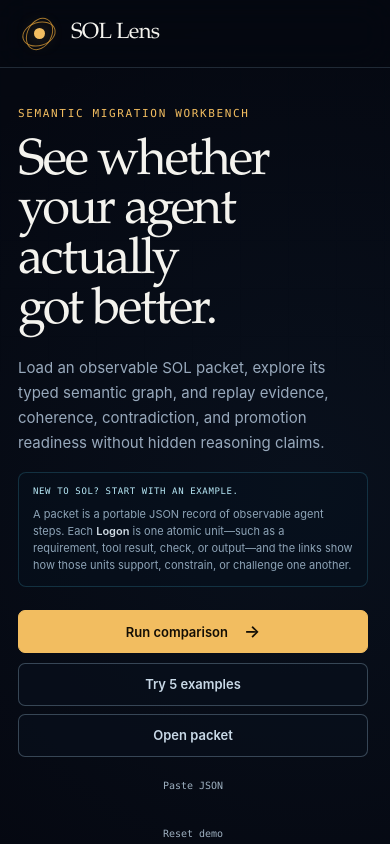
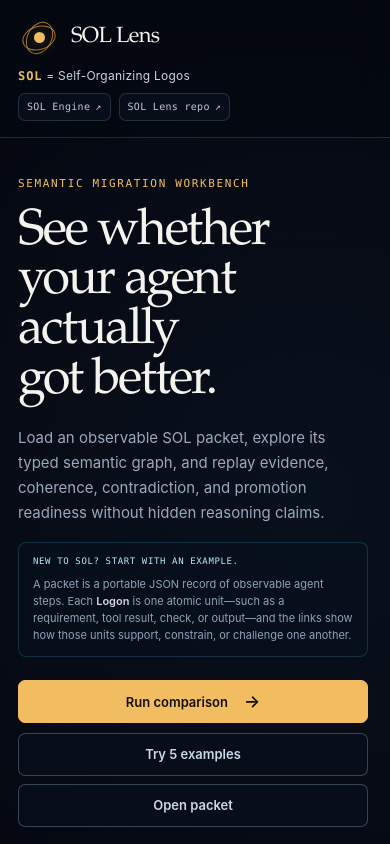
Before and after one commit to TechmanStudios/sol-lens, a Next.js app: page / in a window 390 px wide. Shown: the top 844 px of the page. Built offline with nearby package versions, Linux system fonts and the light colour scheme.

Commit message:
Clarify SOL identity in top bar

```diff
--- a/app/globals.css
+++ b/app/globals.css
@@ -89,6 +89,68 @@
   z-index: 5;
   background: rgba(5, 8, 17, 0.76);
   backdrop-filter: blur(18px);
+}
+
+.sol-context {
+  min-width: 0;
+  flex: 1;
+  display: flex;
+  align-items: center;
+  justify-content: center;
+  gap: 20px;
+  padding: 0 24px;
+}
+
+.sol-context-copy {
+  min-width: 0;
+  display: grid;
+  gap: 3px;
+  color: #c7d5e2;
+  font-size: 12px;
+  letter-spacing: 0.02em;
+}
+
+.sol-context-copy strong {
+  color: var(--solar-bright);
+  font-family: var(--mono);
+  letter-spacing: 0.08em;
+}
+
+.sol-context-copy small {
+  color: var(--quiet);
+  font-size: 10px;
+  line-height: 1.35;
+}
+
+.repo-links {
+  display: flex;
+  align-items: center;
+  gap: 8px;
+  flex: 0 0 auto;
+}
+
+.repo-links a {
+  min-height: 30px;
+  display: inline-flex;
+  align-items: center;
+  gap: 5px;
+  padding: 0 10px;
+  border: 1px solid var(--line);
+  border-radius: 7px;
+  color: #b9cadb;
+  background: rgba(11, 20, 34, 0.62);
+  font-family: var(--mono);
+  font-size: 10px;
+  letter-spacing: 0.03em;
+  text-decoration: none;
+  transition: 180ms ease;
+}
+
+.repo-links a:hover,
+.repo-links a:focus-visible {
+  border-color: rgba(85, 207, 245, 0.58);
+  color: var(--cyan);
+  outline: none;
 }
 
 .brand-row,
@@ -1045,12 +1107,33 @@
 
 @media (max-width: 820px) {
   .topbar {
-    padding: 0 18px;
+    min-height: 106px;
+    flex-wrap: wrap;
+    align-content: center;
+    gap: 8px 16px;
+    padding: 10px 18px;
   }
 
   .status-badge,
   .topbar-actions .icon-button:not(:last-child) {
     display: none;
+  }
+
+  .sol-context {
+    order: 3;
+    flex-basis: 100%;
+    justify-content: space-between;
+    gap: 12px;
+    padding: 0;
+  }
+
+  .sol-context-copy small {
+    display: none;
+  }
+
+  .repo-links a {
+    min-height: 28px;
+    padding: 0 8px;
   }
 
   .main-grid {
@@ -1093,6 +1176,18 @@
   .inspector-detail {
     grid-column: 1 / -1;
     grid-row: 2;
+  }
+}
+
+@media (max-width: 520px) {
+  .topbar {
+    min-height: 138px;
+  }
+
+  .sol-context {
+    align-items: flex-start;
+    flex-direction: column;
+    gap: 8px;
   }
 }
 
--- a/app/sol-lens-workbench.tsx
+++ b/app/sol-lens-workbench.tsx
@@ -180,6 +180,33 @@
           <span className="status-badge">
             <i /> Local replay × SOL Engine
           </span>
+        </div>
+        <div className="sol-context" aria-label="About SOL and its repositories">
+          <div className="sol-context-copy">
+            <span>
+              <strong>SOL</strong> = Self-Organizing Logos
+            </span>
+            <small>
+              Engine: research foundation · Lens: semantic trace workbench · Not
+              the GPT-5.6 Sol model name
+            </small>
+          </div>
+          <nav className="repo-links" aria-label="Project repositories">
+            <a
+              href="https://github.com/TechmanStudios/sol"
+              target="_blank"
+              rel="noreferrer"
+            >
+              SOL Engine <span aria-hidden="true">↗</span>
+            </a>
+            <a
+              href="https://github.com/TechmanStudios/sol-lens"
+              target="_blank"
+              rel="noreferrer"
+            >
+              SOL Lens repo <span aria-hidden="true">↗</span>
+            </a>
+          </nav>
         </div>
         <div className="topbar-actions" aria-label="Application status">
           <span className="topbar-mode">
```
Also changed, not shown: 2 other files (tests, documents, lock files or other folders).
